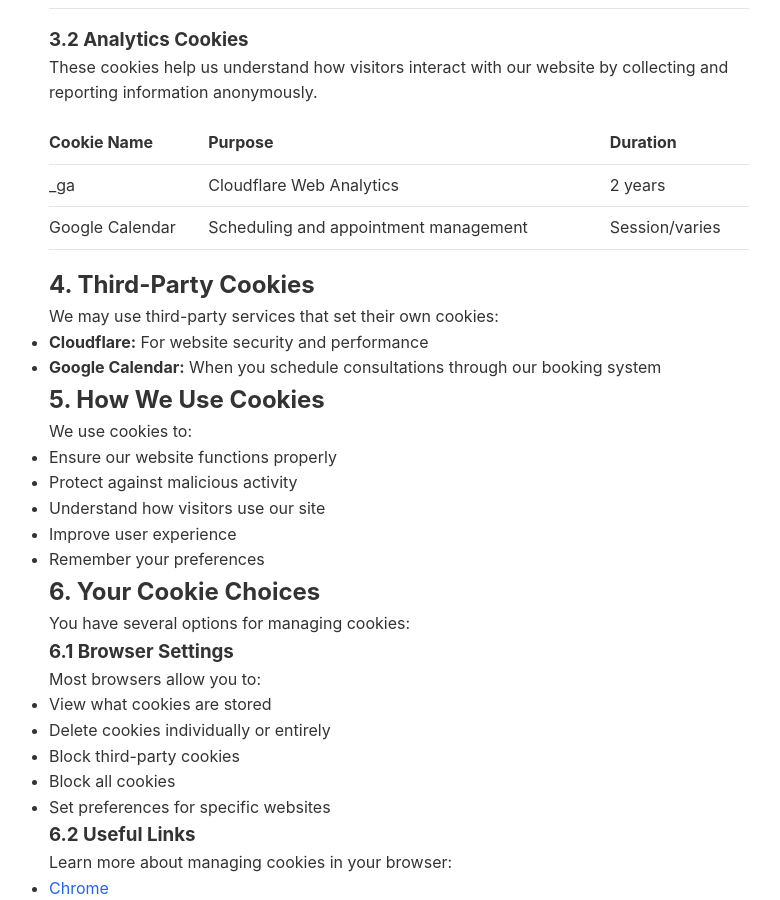
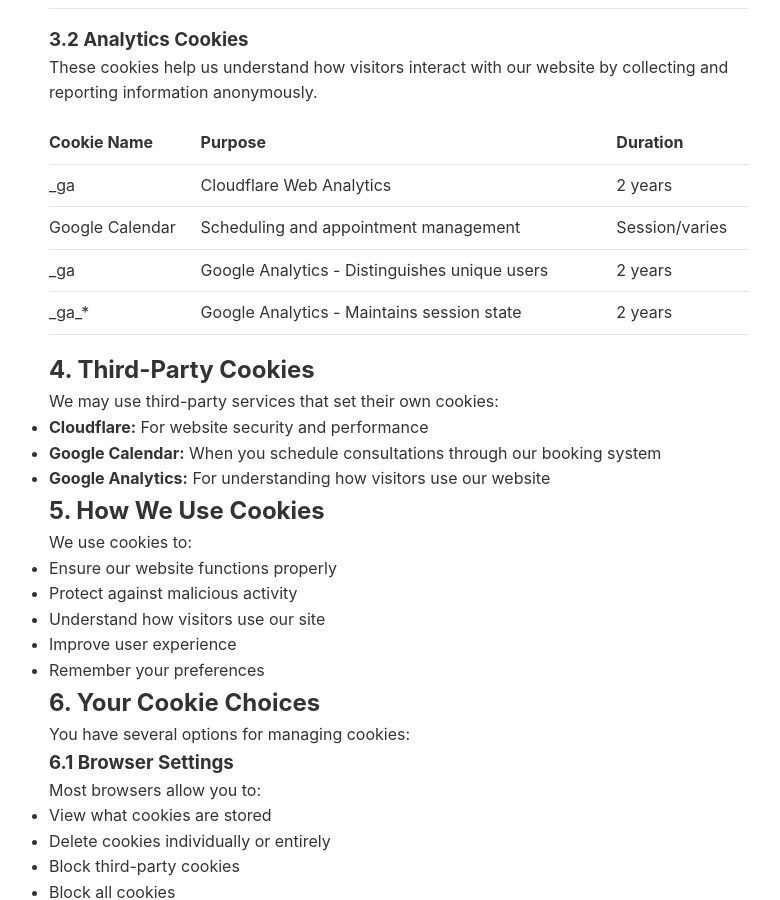
Before and after one commit to QVXXLabs/qvxx-website, a Jekyll site: the page built from cookies.html, in a window 1280 px wide and 900 px high, scrolled down 728 px. Shown: the whole window, without its empty margins (241-1021 px from the left). Built offline with Jekyll 4.4.1, drawn with Linux system fonts in a browser that asks for light colours.

Commit message:
Add Google Analytics tracking and update privacy/cookie policies

```diff
--- a/cookies.html
+++ b/cookies.html
@@ -48,6 +48,16 @@ title: Cookie Policy
             <td style="padding: 0.5rem 0;">Scheduling and appointment management</td>
             <td style="padding: 0.5rem 0;">Session/varies</td>
         </tr>
+        <tr style="border-bottom: 1px solid #e5e5e5;">
+            <td style="padding: 0.5rem 0;">_ga</td>
+            <td style="padding: 0.5rem 0;">Google Analytics - Distinguishes unique users</td>
+            <td style="padding: 0.5rem 0;">2 years</td>
+        </tr>
+        <tr style="border-bottom: 1px solid #e5e5e5;">
+            <td style="padding: 0.5rem 0;">_ga_*</td>
+            <td style="padding: 0.5rem 0;">Google Analytics - Maintains session state</td>
+            <td style="padding: 0.5rem 0;">2 years</td>
+        </tr>
     </table>
 
     <h2>4. Third-Party Cookies</h2>
@@ -55,6 +65,7 @@ title: Cookie Policy
     <ul>
         <li><strong>Cloudflare:</strong> For website security and performance</li>
         <li><strong>Google Calendar:</strong> When you schedule consultations through our booking system</li>
+        <li><strong>Google Analytics:</strong> For understanding how visitors use our website</li>
     </ul>
 
     <h2>5. How We Use Cookies</h2>
--- a/privacy.html
+++ b/privacy.html
@@ -23,7 +23,7 @@ title: Privacy Policy
     <h3>2.2 Information collected automatically:</h3>
     <ul>
         <li>Technical data (IP address, browser type, device information)</li>
-        <li>Usage data (pages visited, time spent on site) via Cloudflare Web Analytics</li>
+        <li>Usage data (pages visited, time spent on site) via Cloudflare Web Analytics and Google Analytics</li>
         <li>Cookies and similar technologies (see our Cookie Policy)</li>
     </ul>
 
@@ -53,6 +53,7 @@ title: Privacy Policy
             <ul style="margin-top: 0.5rem;">
                 <li>Google Workspace (email and calendar services)</li>
                 <li>Cloudflare (website hosting and analytics)</li>
+                <li>Google Analytics (website usage analytics)</li>
             </ul>
         </li>
         <li>Professional advisers (lawyers, accountants) when necessary</li>
```
Also changed, not shown: _layouts/default.html (+10 -0 lines), index.html (+10 -0 lines).
